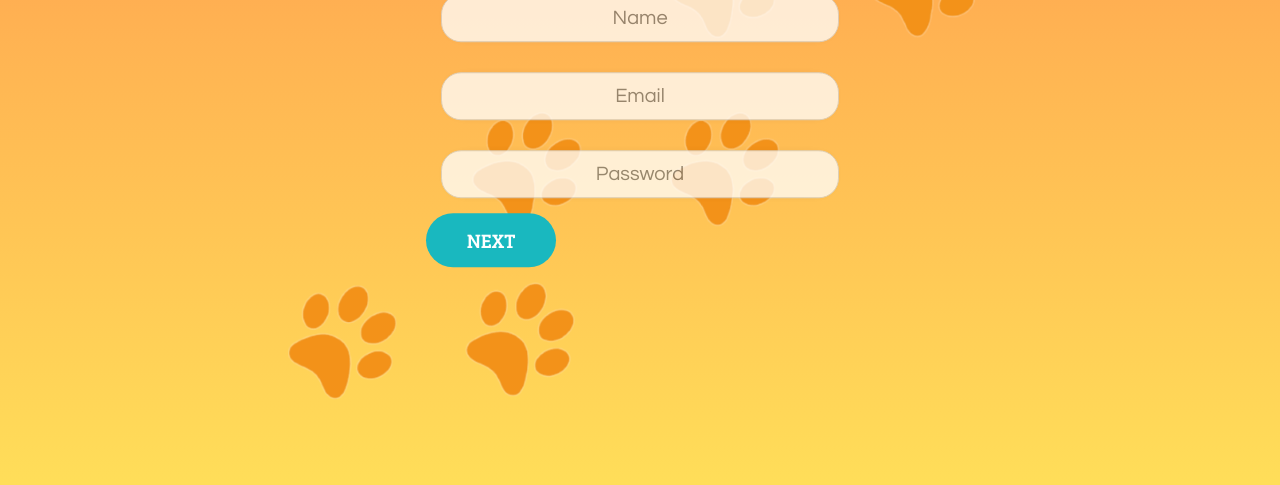
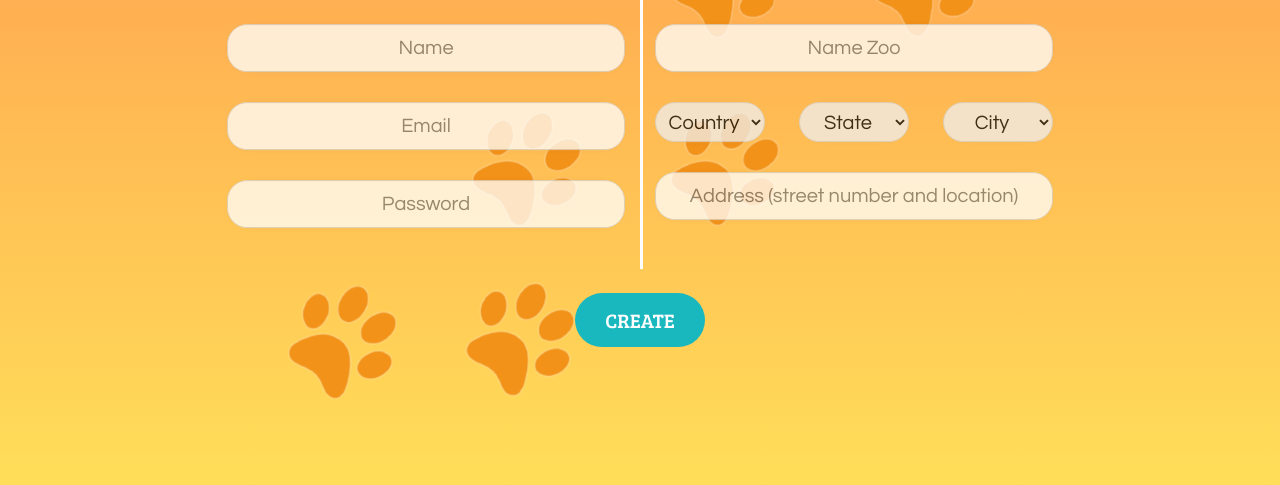
Before and after one commit to FerIbarra04/ZooSmart, a website: page public/createAcc.html in a window 1280 px wide. Shown: the part 315-800 px from the top of the page. Drawn offline with Linux system fonts and the light colour scheme; a web font is replaced by a local one.

Commit message:
juntar creatteAnAccount con CADos

```diff
--- a/public/createAcc.html
+++ b/public/createAcc.html
@@ -12,14 +12,40 @@
         <hr>
     </header>
     <main class="form-container">
-        <h2>Admin Information</h2>
         <!-- Formulario para crear cuenta -->
         <form id="adminForm">
-            <input class="input" name="name" type="text" placeholder="Name" required>
-            <input class="input" name="email" type="email" placeholder="Email" required>
-            <input class="input" name="password" type="password" placeholder="Password" required>
-            <button class="nextBtn" type="submit">NEXT</button>
+            <div class="part">
+                <h2>Admin Information</h2>
+                <input class="input" name="name" type="text" placeholder="Name" required>
+                <input class="input" name="email" type="email" placeholder="Email" required>
+                <input class="input" name="password" type="password" placeholder="Password" required>
+            </div>
+            <div class="v-line"></div>
+            <div class="part">
+                <h2>Zoo Information</h2>
+                <input class="input" name="name" type="text" placeholder="Name Zoo" required>
+                <div class="PEC">
+                    <select id="country" name="country" required>
+                        <option value="" disabled selected>Country</option>
+                        <!-- Opciones de país se cargarán aquí dinámicamente -->
+                    </select>
+                    <select id="state" name="state" required>
+                        <option value="" disabled selected>State</option>
+                        <!-- Opciones de estado se cargarán aquí dinámicamente -->
+                    </select>
+                    <select id="city" name="city" required>
+                        <option value="" disabled selected>City</option>
+                        <!-- Opciones de ciudad se cargarán aquí dinámicamente -->
+                    </select>
+                </div>
+            <input class="input" name="address" type="text" placeholder="Address (street number and location)" required>
+            </div>
         </form>
+
+        <div class="btnNxt">
+            <button class="nextBtn" type="submit">CREATE</button>
+        </div>
+
     </main>
     <div class="background-image-container">
         <img src="img/fondo_CAcc.png" class="background-image">
--- a/public/css/createAcc.css
+++ b/public/css/createAcc.css
@@ -37,22 +37,23 @@ body, html {
     border: 2px solid white;
 }
 .form-container {
+    display: flex;
+    align-items: center;
+    flex-direction: column;
     position: fixed;
-    top: 50%;
+    top: 56%;
     left: 50%;
     transform: translate(-50%, -50%);
-    padding: 2rem;
     z-index: 9999; /* Coloca el formulario en la capa superior */
 }
 .form-container h2{
     font-family: "Bree Serif", serif;
     font-weight: 100;
-    font-size: 25px;
+    font-size: 30px;
     text-align: center;
 }
 form{
     display: flex;
-    flex-direction: column;
 }
 
 .input {
@@ -83,11 +84,52 @@ form{
   .input:focus {
     border: 2px solid grey;
   }
+  .v-line{
+    border-left: solid #ffffff;
+    height: 350px;
+    left: 50%;
+    position: absolute;
+   }
+  .PEC{
+    display: flex;
+    flex-direction: row;
+    justify-content: space-between;
+  }
+  .PEC select {
+    width: 110px;
+    height: 40px;
+    text-align: center;
+    padding: 8px;
+    border-radius: 20px;
+    border: 1.5px solid lightgrey;
+    outline: none;
+    transition: all 0.3s cubic-bezier(0.19, 1, 0.22, 1);
+    box-shadow: 0px 0px 20px -18px;
+    margin: 15px;
+    opacity: 75%;
+    font-family: "Questrial", sans-serif;
+    font-size: 20px;
+  }
+
+  .PEC select:hover {
+    border: 2px solid lightgrey;
+    box-shadow: 0px 0px 20px -17px;
+  }
+
+  .PEC select:active {
+    transform: scale(0.95);
+  }
+
+  .PEC select:focus {
+    border: 2px solid grey;
+  }
+
 
   .btnNxt{
     display: flex;
     justify-content: center;
-    margin-top: 25px;
+    align-items: center;
+    margin-top: 50px;
   }
   .nextBtn{
     border-radius: 50px;
```
